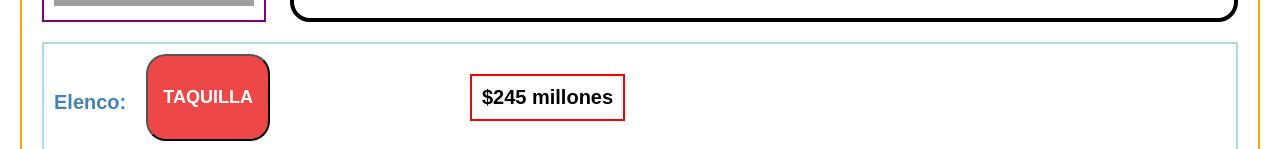
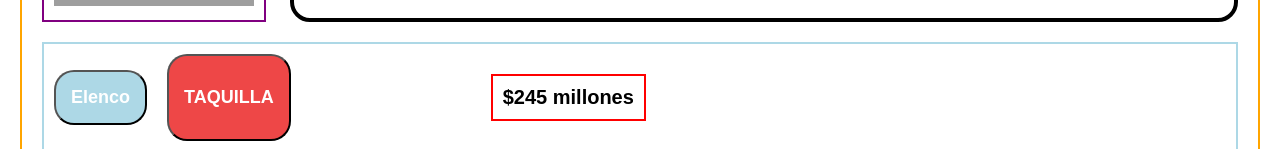
Before and after one commit to ianmiguelsoler/practica_react, a React (Vite) app: page / in a window 1280 px wide. Shown: the part 727-876 px from the top of the page. Built offline with nearby package versions, Linux system fonts and the light colour scheme; grey boxes are pictures that could not be loaded.

Commit message:
terminada

```diff
--- a/src/componentes/ejercicio_2/interpretes/Interpretes.jsx
+++ b/src/componentes/ejercicio_2/interpretes/Interpretes.jsx
@@ -1,12 +1,17 @@
-import React from "react";
+import React, { forwardRef } from "react";
 import Interprete from "../interprete/Interprete.jsx";
 import { generarUuidAleatorio } from "../../../biblioteca/biblioteca.js";
 
-const Interpretes = (props) => {
+/**
+ * Las refs solo pueden ser utilizadas directamente en elementos del DOM (como div, input, etc.)
+ * o en componentes de clase. Cuando quieres usar una ref en un componente funcional, necesitas
+ * React.forwardRef para que React pase la ref correctamente.
+ */
+const Interpretes = forwardRef((props, ref) => {
   const { interpretes } = props;
   return (
     <>
-      <div id='interpretes'>
+    <div ref={ref} id='interpretes'>
       {interpretes.length
         ? interpretes.map((valor) => {
             return <Interprete key={generarUuidAleatorio()} datos={valor} />;
@@ -15,6 +20,6 @@ const Interpretes = (props) => {
     </div>
     </>
   );
-};
+});
 
 export default Interpretes;
--- a/src/componentes/ejercicio_2/pelicula/Pelicula.css
+++ b/src/componentes/ejercicio_2/pelicula/Pelicula.css
@@ -107,3 +107,17 @@
     display: flex;
     align-items: center;
   }
+
+  .estilosBotonElenco{
+    padding: 15px;
+    border-radius: 20px;
+    background-color: lightblue;
+    font-family: sans-serif;
+    font-weight: bolder;
+    font-size: large;
+    color: rgb(255, 255, 255);
+}
+
+.oculto {
+  display: none;
+}
--- a/src/componentes/ejercicio_2/pelicula/Pelicula.jsx
+++ b/src/componentes/ejercicio_2/pelicula/Pelicula.jsx
@@ -1,9 +1,14 @@
+import { useRef } from "react";
 import Interpretes from '../interpretes/Interpretes.jsx';
 import Taquilla from '../taquilla/Taquilla.jsx';
 import './Pelicula.css';
+import { ocultar } from "../../../biblioteca/biblioteca.js";
 
 const Pelicula = (props) => {
   const { nombre, cartelera, director, actores, recaudacion, children } = props;
+  const refe = useRef(null);
+
+
   return (
     <div className="contenedorPelicula">
       <div className="encabezadoPelicula">
@@ -23,10 +28,13 @@ const Pelicula = (props) => {
       </div>
       <div className="elencoPelicula">
         <div className="elencoTaquillaDiv">
-        <h3>Elenco:</h3>
+        <button className="estilosBotonElenco" onClick={() =>{
+                ocultar(refe);
+                }}>Elenco</button>
+                {/* Voy a pasar recaduacion que tenemos del javascript que nos dice el dinero recaudado. */}
           <Taquilla recaduacion={recaudacion}/>
           </div>
-          <Interpretes interpretes={actores} />
+          <Interpretes ref={refe} interpretes={actores} />
       </div>
     </div>
   );
--- a/src/componentes/ejercicio_2/taquilla/Taquilla.jsx
+++ b/src/componentes/ejercicio_2/taquilla/Taquilla.jsx
@@ -11,6 +11,7 @@ const Taquilla = ( props ) => {
     <>
     <div className="taquillaBoton">
     <button className="estilosBotonTaquilla" onClick={() =>{
+      //Llamamos a la funcion ocultar que tenemos en la biblioteca.
                  ocultar(refe);
                 }}>TAQUILLA</button>
         <p ref={refe}>
```
Lines whose indentation alone changed are shown as unchanged.
